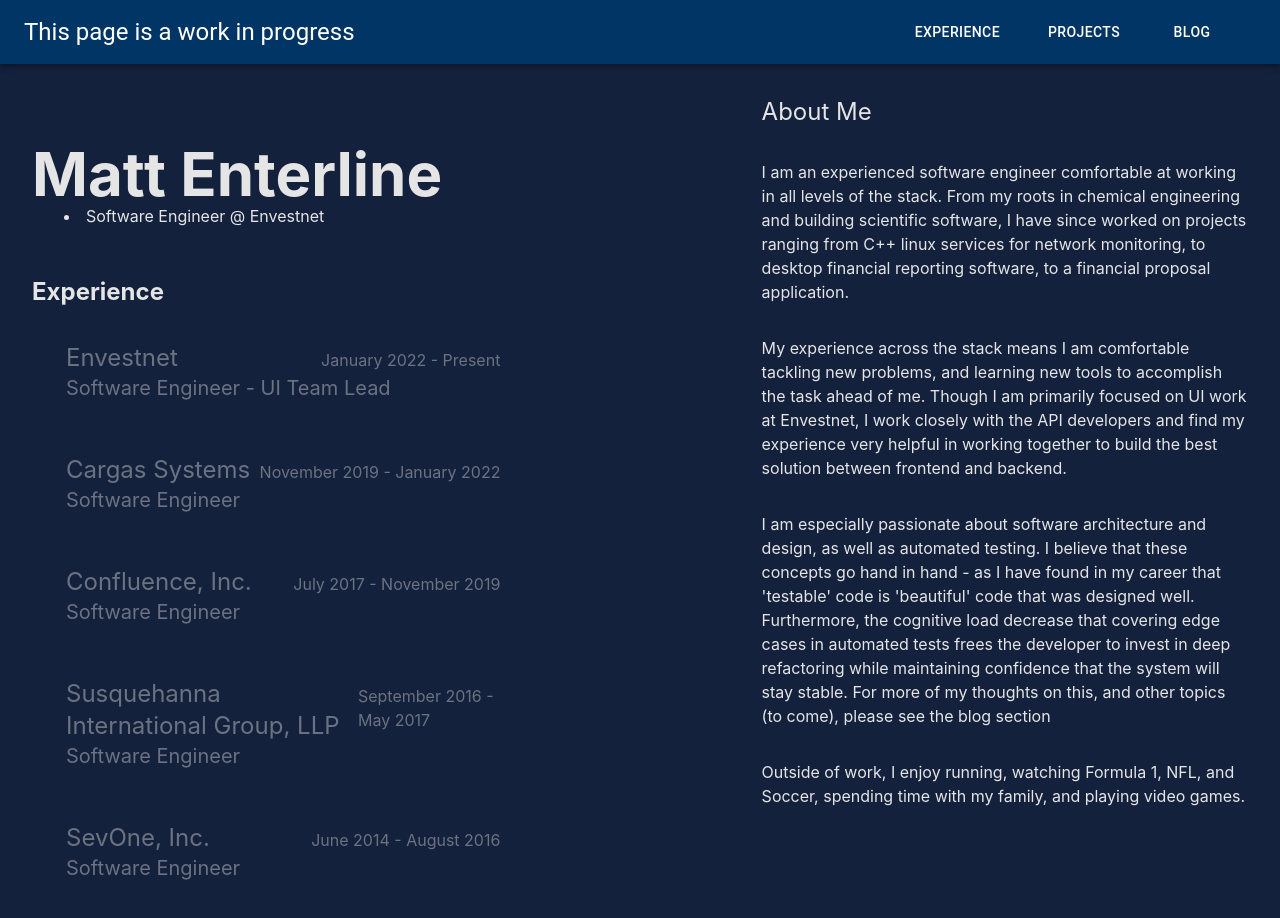
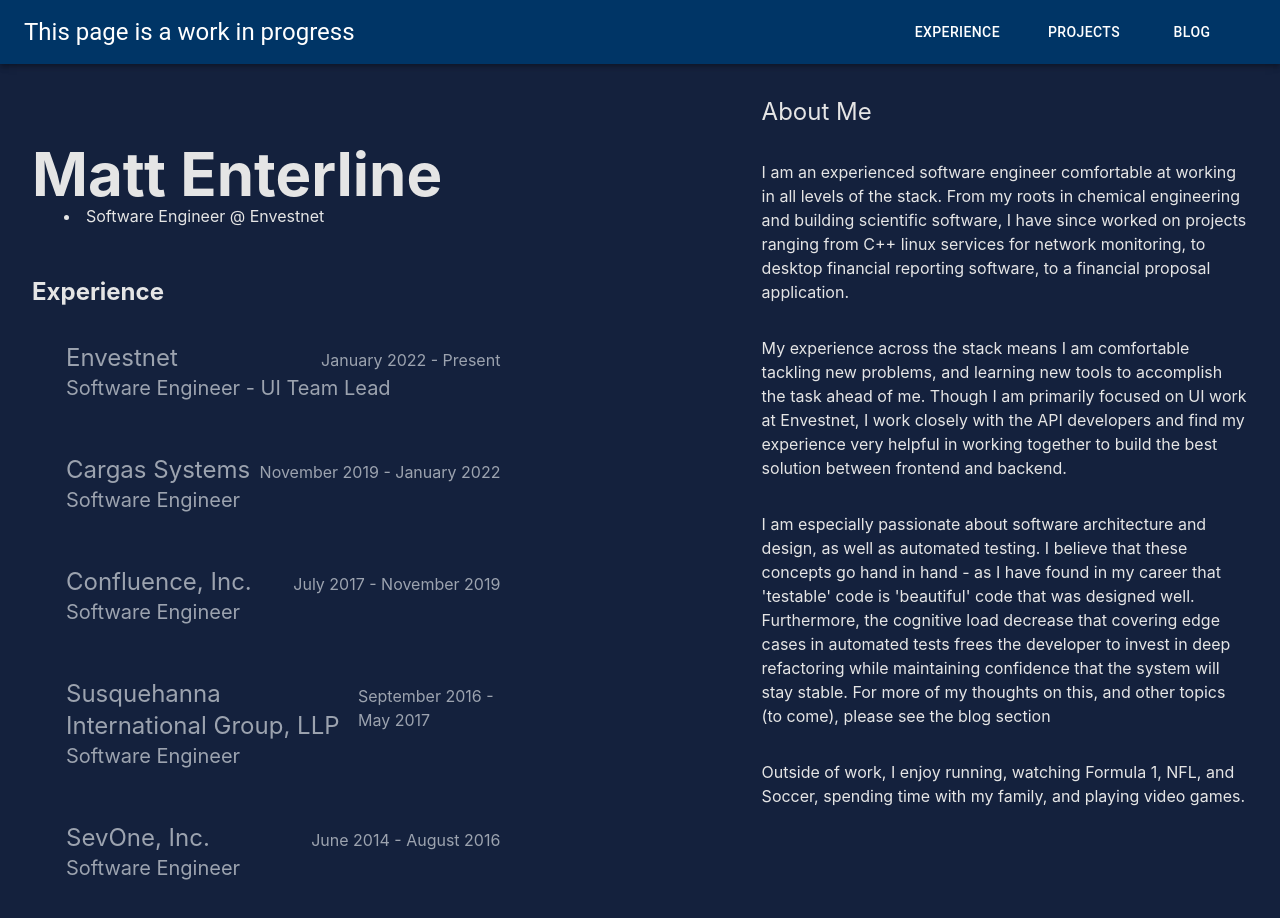
Before and after one commit to menterline/home, a React (Vite) app: page / in a window 1280 px wide. Both pictures are taken after a click on the button "EXPERIENCE". Shown: the top 918 px of the page. Built offline with nearby package versions, Linux system fonts and the light colour scheme.

Commit message:
darkened un hover text

```diff
--- a/src/components/Jobs.tsx
+++ b/src/components/Jobs.tsx
@@ -12,7 +12,7 @@
   return (
     <div className="flex flex-col gap-4">
       {jobs.map((job) => (
-        <div className="border-2 border-transparent border-solid hover:border-gray-300 rounded-lg p-4 flex flex-col gap-4 text-gray-500 hover:text-gray-300 transition-colors duration-1000 group">
+        <div className="border-2 border-transparent border-solid hover:border-gray-300 rounded-lg p-4 flex flex-col gap-4 text-gray-400 hover:text-gray-300 transition-colors duration-1000 group">
           <div className="">
             <div className="flex flex-col lg:flex-row justify-between items-baseline">
               <h1 className="text-2xl">{job.company}</h1>
```
